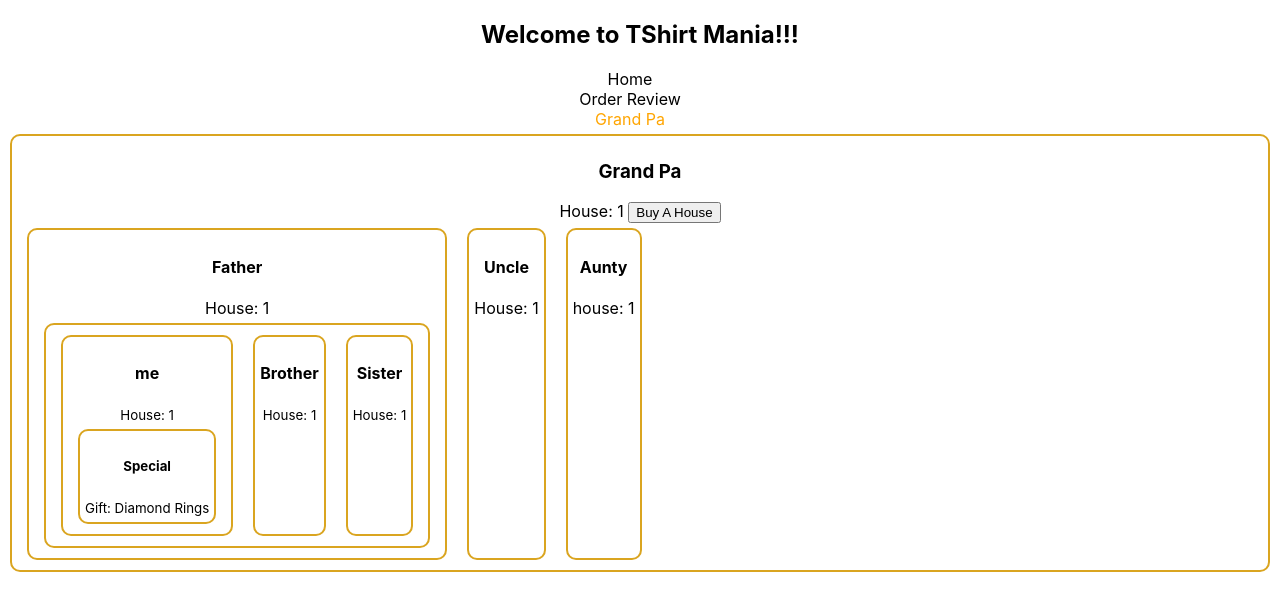
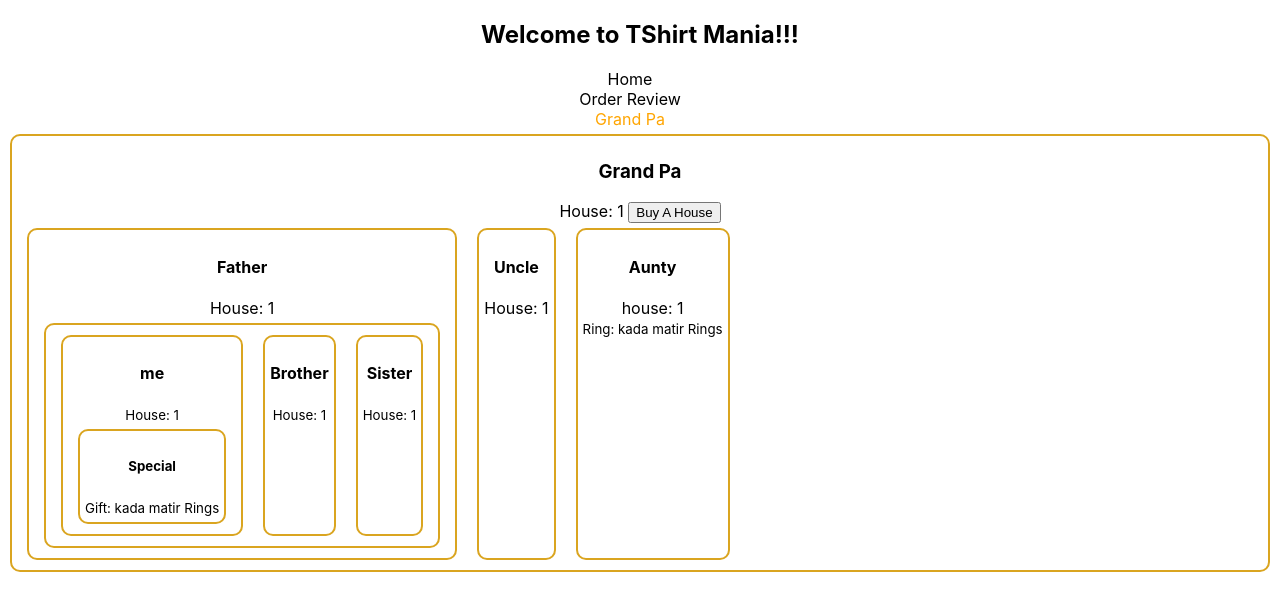
Before and after one commit to Rasujon3/tshirt-mania, a React (Create React App) app: page /grandpa in a window 1280 px wide. Shown: the top 610 px of the page. Built offline with nearby package versions, Linux system fonts and the light colour scheme.

Commit message:
54-7 Simple Introduction to Context API to avoid Prop drilling

```diff
--- a/src/components/Aunty/Aunty.js
+++ b/src/components/Aunty/Aunty.js
@@ -1,10 +1,15 @@
-import React from "react";
+import React, { useContext } from "react";
+import { RingContext } from "../GrandPa/GrandPa";
 
 const Aunty = ({ house }) => {
+  const ring = useContext(RingContext);
   return (
     <div>
       <h4>Aunty</h4>
       <p>house: {house}</p>
+      <p>
+        <small>Ring: {ring}</small>
+      </p>
     </div>
   );
 };
--- a/src/components/Father/Father.js
+++ b/src/components/Father/Father.js
@@ -3,13 +3,13 @@
 import Brother from "./../Brother/Brother";
 import Sister from "./../Sister/Sister";
 
-const Father = ({ house, ornament }) => {
+const Father = ({ house }) => {
   return (
     <div>
       <h4>Father</h4>
       <p>House: {house}</p>
       <div style={{ display: "flex" }}>
-        <MySelf house={house} ornament={ornament} />
+        <MySelf house={house} />
         <Brother house={house} />
         <Sister house={house} />
       </div>
--- a/src/components/GrandPa/GrandPa.js
+++ b/src/components/GrandPa/GrandPa.js
@@ -1,19 +1,22 @@
-import React, { useState } from "react";
+import React, { createContext, useState } from "react";
 import Father from "./../Father/Father";
 import Uncle from "./../Uncle/Uncle";
 import Aunty from "./../Aunty/Aunty";
 import "./GrandPa.css";
 
+export const RingContext = createContext("ring");
+
 const GrandPa = () => {
   const [house, setHouse] = useState(1);
 
-  const ornament = "Diamond Rings";
+  const ornament = "kada matir Rings";
 
   const handleBuyAHouse = () => {
     const newHouseCOunt = house + 1;
     setHouse(newHouseCOunt);
   };
   return (
+    <RingContext.Provider value={ornament}>
       <div className="grandpa">
         <h3>Grand Pa</h3>
         <p>
@@ -25,6 +28,7 @@
           <Aunty house={house} />
         </section>
       </div>
+    </RingContext.Provider>
   );
 };
 
--- a/src/components/MySelf/MySelf.js
+++ b/src/components/MySelf/MySelf.js
@@ -1,14 +1,14 @@
 import React from "react";
 import Special from "../Special/Special";
 
-const MySelf = ({ house, ornament }) => {
+const MySelf = ({ house }) => {
   return (
     <div>
       <h4>me</h4>
       <p>
         <small>House: {house}</small>
       </p>
-      <Special ornament={ornament} />
+      <Special />
     </div>
   );
 };
--- a/src/components/Special/Special.js
+++ b/src/components/Special/Special.js
@@ -1,11 +1,13 @@
-import React from "react";
+import React, { useContext } from "react";
+import { RingContext } from "../GrandPa/GrandPa";
 
-const Special = ({ ornament }) => {
+const Special = () => {
+  const ring = useContext(RingContext);
   return (
     <div>
       <h5>Special</h5>
       <p>
-        <small>Gift: {ornament}</small>
+        <small>Gift: {ring}</small>
       </p>
     </div>
   );
```
Lines whose indentation alone changed are shown as unchanged.
